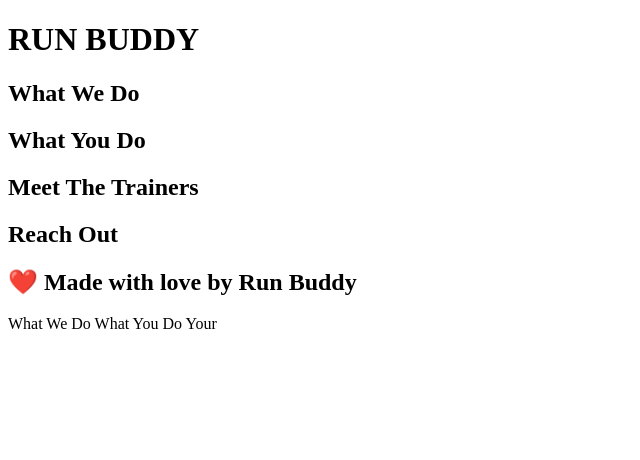
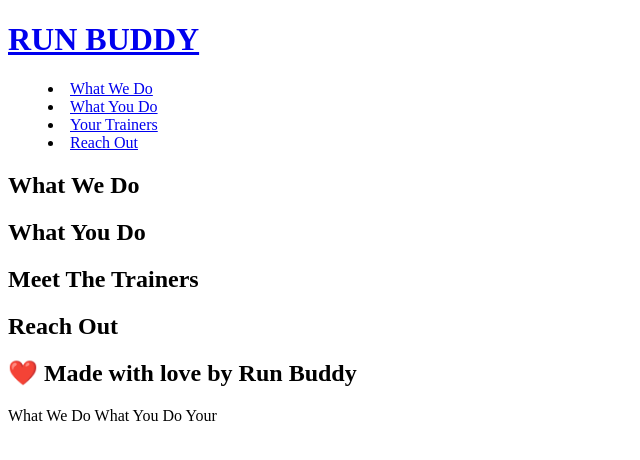
Before and after one commit to OrlandoFuller/run-buddy, a plain HTML site: page index.html in a window 1280 px wide. Shown: the whole page, without its empty margins (0-640 px from the left). Drawn offline with Linux system fonts and the light colour scheme.

Commit message:
html nav element semantics and links

```diff
--- a/index.html
+++ b/index.html
@@ -9,7 +9,28 @@
 <body>
     <!-- navigation -->
     <header>
-        <h1>RUN BUDDY</h1>
+        <h1>
+            <a href="/">RUN BUDDY</a>
+        </h1>
+        <nav>
+            <!-- menu semantic (ul) element -->
+            <menu>
+                <!-- list item element -->
+                <li>
+                    <!-- anchor element -->
+                    <a href="#what-we-do">What We Do</a>
+                </li>
+                <li>
+                    <a href="#what-you-do">What You Do</a>
+                </li>
+                <li>
+                    <a href="#your-trainers">Your Trainers</a>
+                </li>
+                <li>
+                    <a href="#reach-out">Reach Out</a>
+                </li>
+            </menu>
+        </nav>
     </header>
 
     <!-- hero/jumbotron -->
```
